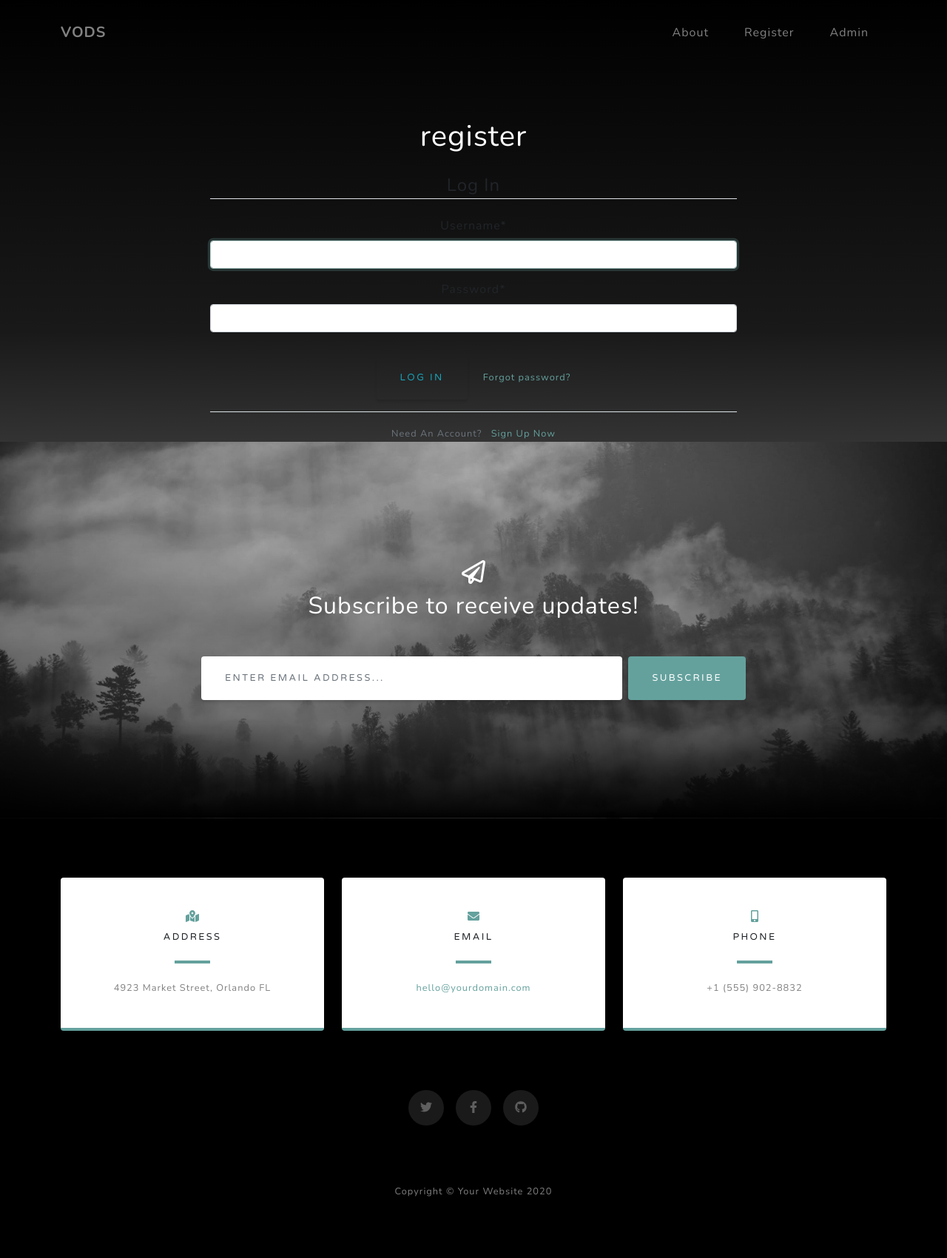
After one commit to toushi100/VODS, a Django app: page /user/login/ in a window 1280 px wide. The commit adds this page. Shown: the whole page at 74% size. Run offline with Django 3.2, Linux system fonts and the light colour scheme; some libraries are stand-ins or nearby versions.

Commit message:
login.html

```diff
--- a/Homeapp/templates/Homeapp/base.html
+++ b/Homeapp/templates/Homeapp/base.html
@@ -28,9 +28,9 @@
                 </button>
                 <div class="collapse navbar-collapse" id="navbarResponsive">
                     <ul class="navbar-nav ml-auto">
-                        <li class="nav-item"><a class="nav-link js-scroll-trigger" href="#about">About</a></li>
-                        <li class="nav-item"><a class="nav-link js-scroll-trigger" href="#projects">Projects</a></li>
-                        <li class="nav-item"><a class="nav-link js-scroll-trigger" href="#signup">Contact</a></li>
+                        <li class="nav-item"><a class="nav-link js-scroll-trigger" href="{% url 'about'%}">About</a></li>
+                        <li class="nav-item"><a class="nav-link js-scroll-trigger" href="{% url 'register'  %}">Register</a></li>
+                        <li class="nav-item"><a class="nav-link js-scroll-trigger" href="/admin">Admin</a></li>
                     </ul>
                 </div>
             </div>
--- /dev/null
+++ b/Usersapp/templates/Usersapp/login.html
@@ -0,0 +1,34 @@
+{% extends "Homeapp/base.html" %}
+{% load crispy_forms_tags %}
+{% block content%}
+
+
+<section class="about-section text-center" id="about">
+    <div class="container">
+        <div class="row">
+            <div class="col-lg-8 mx-auto">
+                <div class="container">
+                    <h1 class="text-white mb-4 text center"> register</h1>
+                    <div class="content-section">
+                        <form method="POST">
+                            {% csrf_token %}
+                            <fieldset class="form-group">
+                                <legend class="border-bottom mb-4"> Log In</legend>
+                                {{ form|crispy }}
+                            </fieldset>
+                            <div class="form-group">
+                                <button class="btn btn-outline-info" type="submit">Log In</button>
+                            <small class=" text-muted ml-2"> <a class="ml-2" href="#">Forgot password?</a></small>
+
+                            </div>
+                        </form>
+                        <div class=" border-top pt-3">
+                            <small class=" text-muted">Need An Account? <a class="ml-2" href="#">Sign Up Now</a></small>
+                        </div>
+                    </div>
+                </div>
+            </div>
+        </div>
+    </div>
+</section>
+{% endblock content %}
--- a/Usersapp/urls.py
+++ b/Usersapp/urls.py
@@ -1,9 +1,11 @@
 from django.urls import path
 from . import views
+from django.contrib.auth import views as auth_views
 
 urlpatterns = [
     path('',views.dashboard, name= "dashboard"),
     path('register/',views.register, name= "register"),
+     path('login/', auth_views.LoginView.as_view(template_name='Usersapp/login.html'), name = 'login'),
 
 
 
--- a/VODS/settings.py
+++ b/VODS/settings.py
@@ -39,7 +39,6 @@ INSTALLED_APPS = [
     'django.contrib.messages',
     'django.contrib.staticfiles',
     'Homeapp',
-    "bootstrap4",
     "Videoapp",
     "Usersapp",
     "crispy_forms"
```
Also changed, not shown: Usersapp/views.py (+7 -0 lines), db.sqlite3.
